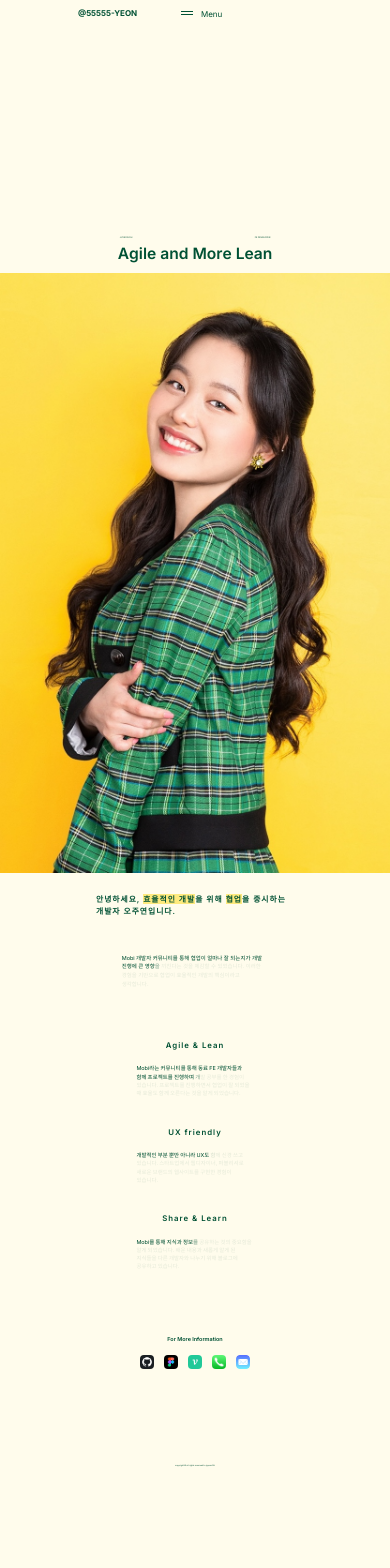
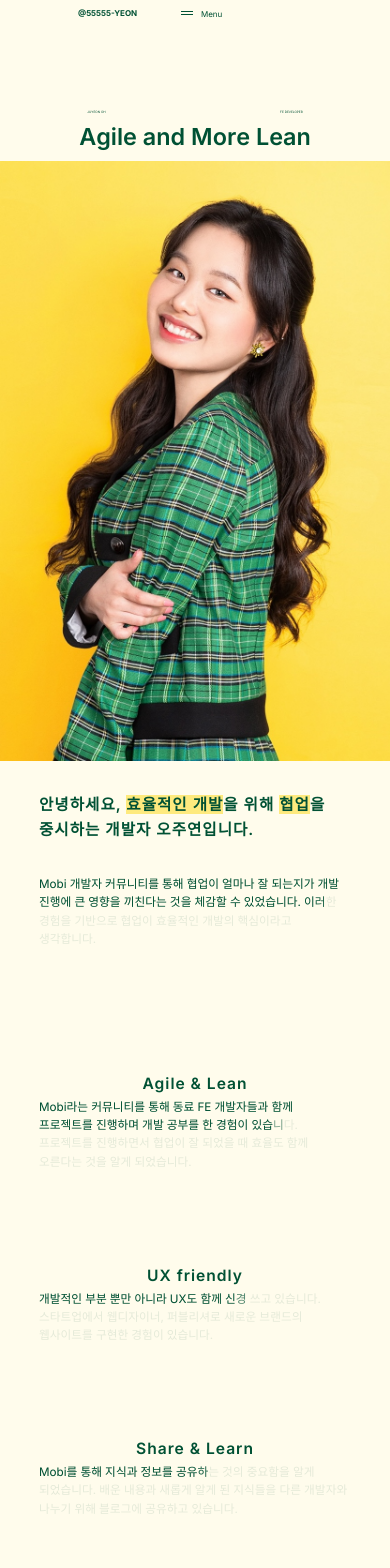
Before and after one commit to 55555-Jyeon/portfolio, a Next.js app: page /Amy in a window 390 px wide. Shown: the top 1568 px of the page. Before the commit the page ends 1481 px from the top, so only its background shows below. Built offline with nearby package versions, Linux system fonts and the light colour scheme.

Commit message:
change design for mobile

```diff
--- a/src/app/Amy/_component/character.module.css
+++ b/src/app/Amy/_component/character.module.css
@@ -15,3 +15,12 @@
   position: absolute;
   opacity: 0.1;
 }
+
+/* smaller mobile */
+@media screen and (max-width: 480px) {
+  .words {
+    max-width: 100%;
+    font-size: 3vw;
+    padding: 0%;
+  }
+}
--- a/src/app/Amy/_component/landingAnimate.module.css
+++ b/src/app/Amy/_component/landingAnimate.module.css
@@ -30,3 +30,17 @@
   width: inherit;
   height: inherit;
 }
+
+/* smaller mobile */
+@media screen and (max-width: 480px) {
+  .value {
+    font-size: 6vw;
+  }
+  .textbox {
+    width: 100%;
+    margin: 50px 0 0;
+  }
+  .textbox span {
+    font-size: 0.8vw;
+  }
+}
--- a/src/app/Amy/mypage.module.css
+++ b/src/app/Amy/mypage.module.css
@@ -53,3 +53,30 @@
   border-radius: 1vw;
   margin: 0 1.3vw;
 }
+
+/* smaller mobile */
+@media screen and (max-width: 480px) {
+  .main {
+    padding: 0 10%;
+  }
+  .textWrapper {
+    width: 100%;
+  }
+  .title,
+  .subTitle {
+    font-size: 4vw;
+  }
+  .subTitle {
+    padding: 30% 0 0;
+  }
+  .iconWrapper {
+    padding: 25% 0;
+  }
+  .iconWrapper p {
+    font-size: 3vw;
+  }
+  .icon {
+    width: 7vw;
+    height: 7vw;
+  }
+}
--- a/src/app/Projects/_component/card.module.css
+++ b/src/app/Projects/_component/card.module.css
@@ -57,7 +57,6 @@
   height: 3vw;
   border-radius: 0.8vw;
 }
-
 /* project image */
 .imageContainer {
   position: relative;
@@ -73,3 +72,42 @@
 .inner img {
   object-fit: cover;
 }
+
+/* smaller mobile */
+@media screen and (max-width: 480px) {
+  .card {
+    width: 80vw;
+    height: 90vw;
+    padding: 3vw 2vw;
+  }
+  .card h2 {
+    font-size: 3.2vw;
+    margin-top: 2.6vw;
+  }
+  .content {
+    flex-direction: column-reverse;
+    justify-content: center;
+    align-items: center;
+    margin-top: 0;
+    gap: 2vw;
+  }
+  .imageContainer {
+    width: 95%;
+    height: 55%;
+  }
+  .desc {
+    width: 93%;
+    top: 10px;
+  }
+  .desc p {
+    font-size: 1.8vw;
+  }
+  .iconBox {
+    margin-top: 4vw;
+  }
+  .icon {
+    width: 4vw;
+    height: 4vw;
+    border-radius: 0.8vw;
+  }
+}
--- a/src/app/Projects/projects.module.css
+++ b/src/app/Projects/projects.module.css
@@ -19,3 +19,7 @@
   position: relative;
   margin-top: 80vh;
 }
+
+/* smaller mobile */
+@media screen and (max-width: 480px) {
+}
--- a/src/app/Skills/skill.module.css
+++ b/src/app/Skills/skill.module.css
@@ -13,3 +13,7 @@
   display: flex;
   justify-content: center;
 }
+
+/* smaller mobile */
+@media screen and (max-width: 480px) {
+}
--- a/src/app/page.module.css
+++ b/src/app/page.module.css
@@ -41,16 +41,16 @@
     height: calc(100dvh - 34px);
   }
   .ImageContainer {
-    width: 120px;
-    height: 145px;
+    width: 160px;
+    height: 190px;
   }
   .profile {
-    width: 120px;
+    width: 160px;
     height: inherit;
   }
   .textbox {
-    width: 120px;
-    margin-top: 2px;
+    width: 160px;
+    margin-top: 4px;
   }
   .textbox p {
     font-size: 4px;
```
